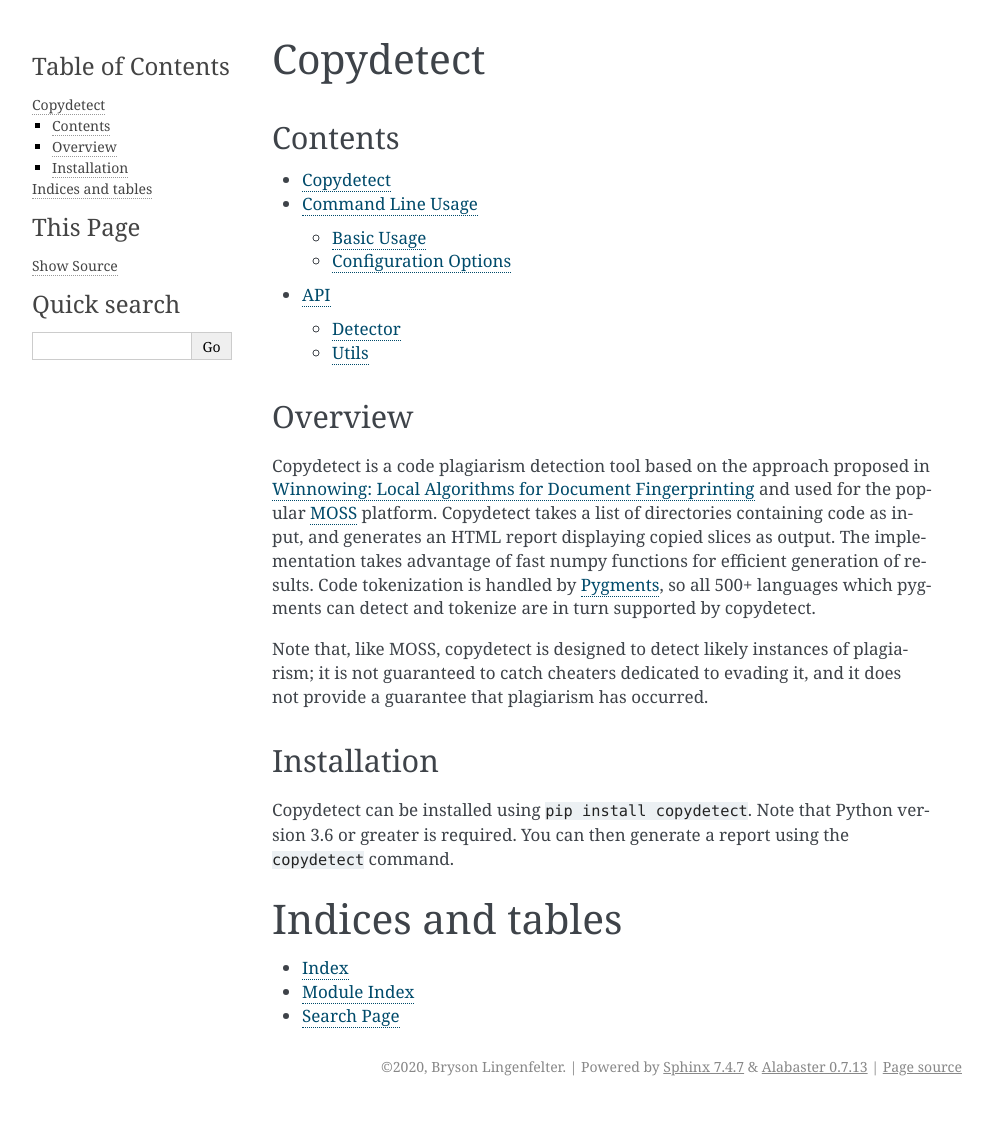
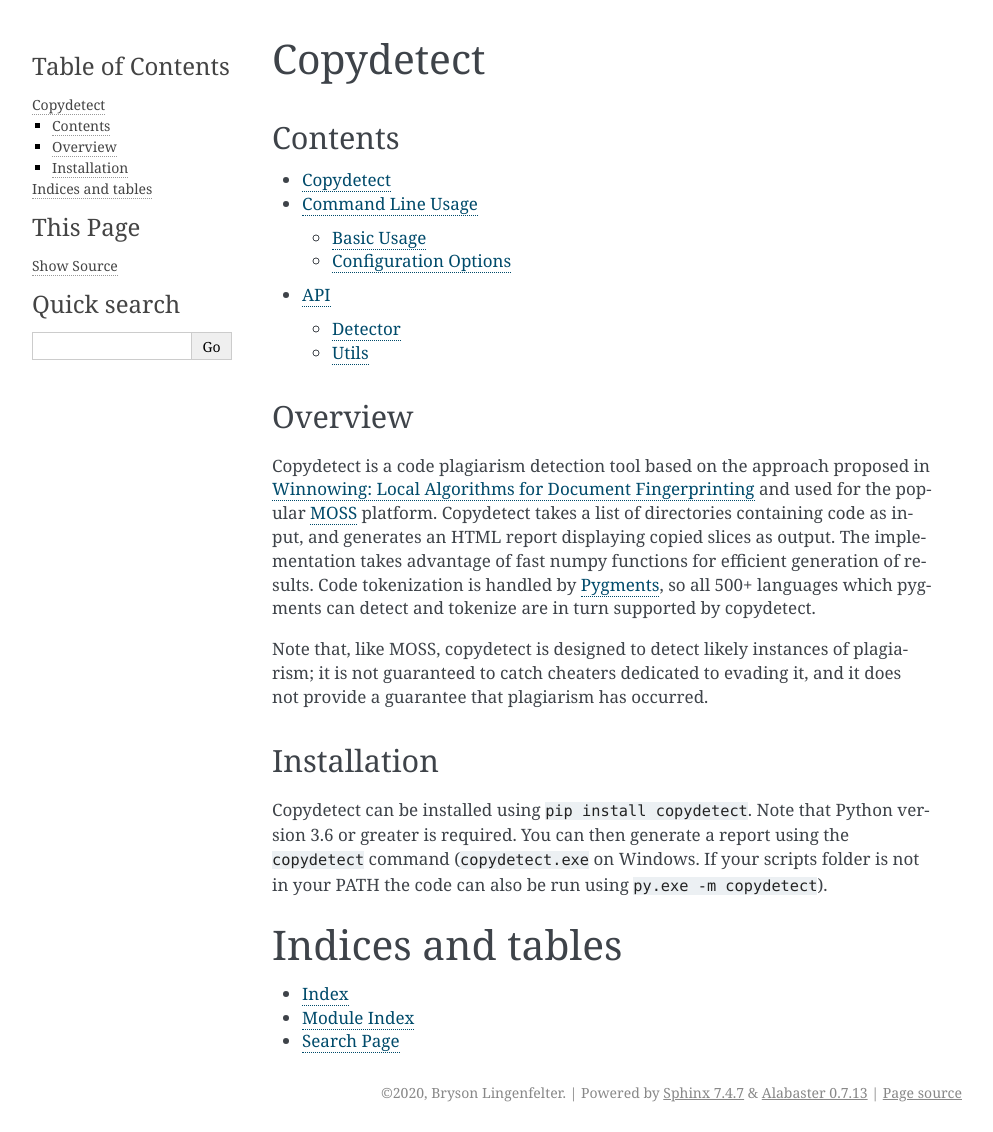
Before and after one commit to blingenf/copydetect, a Sphinx documentation site: the page built from docs/index.rst, in a window 1280 px wide. Shown: the whole page, without its empty margins (148-1141 px from the left). Built offline with Sphinx 7.4.7, drawn with Linux system fonts in a browser that asks for light colours; before the commit the page ends 1106 px from its top, so only the background shows below that.

```diff
--- a/docs/index.rst
+++ b/docs/index.rst
@@ -22,7 +22,7 @@
 ============
 Installation
 ============
-Copydetect can be installed using ``pip install copydetect``. Note that Python version 3.6 or greater is required. You can then generate a report using the ``copydetect`` command.
+Copydetect can be installed using ``pip install copydetect``. Note that Python version 3.6 or greater is required. You can then generate a report using the ``copydetect`` command (``copydetect.exe`` on Windows. If your scripts folder is not in your PATH the code can also be run using ``py.exe -m copydetect``).
 
 Indices and tables
 ==================
```
Also changed, not shown: README.md (+1 -1 lines), 1 other file.
